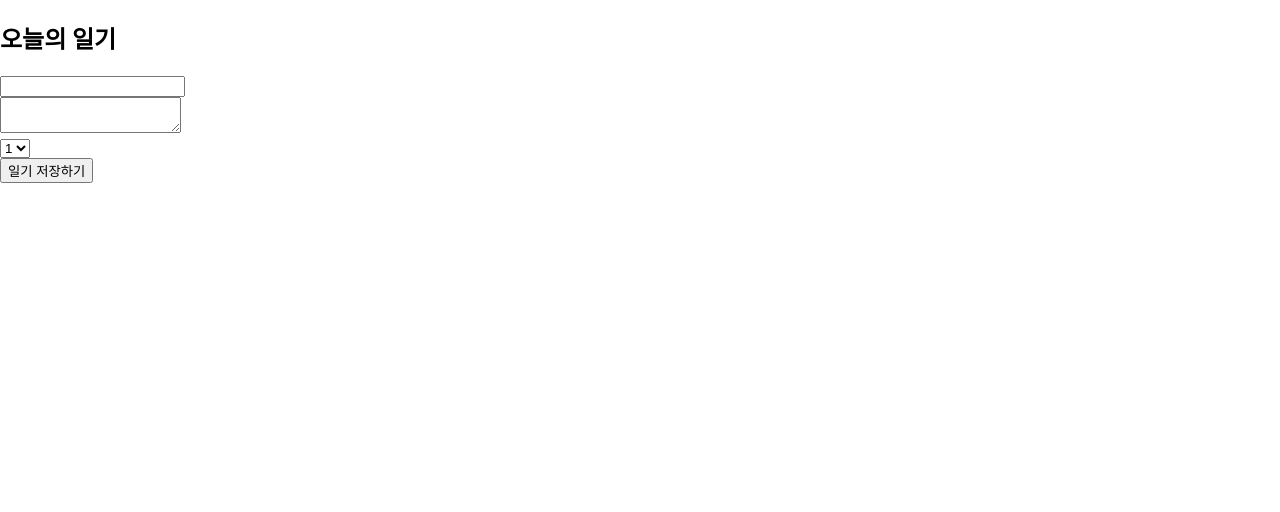
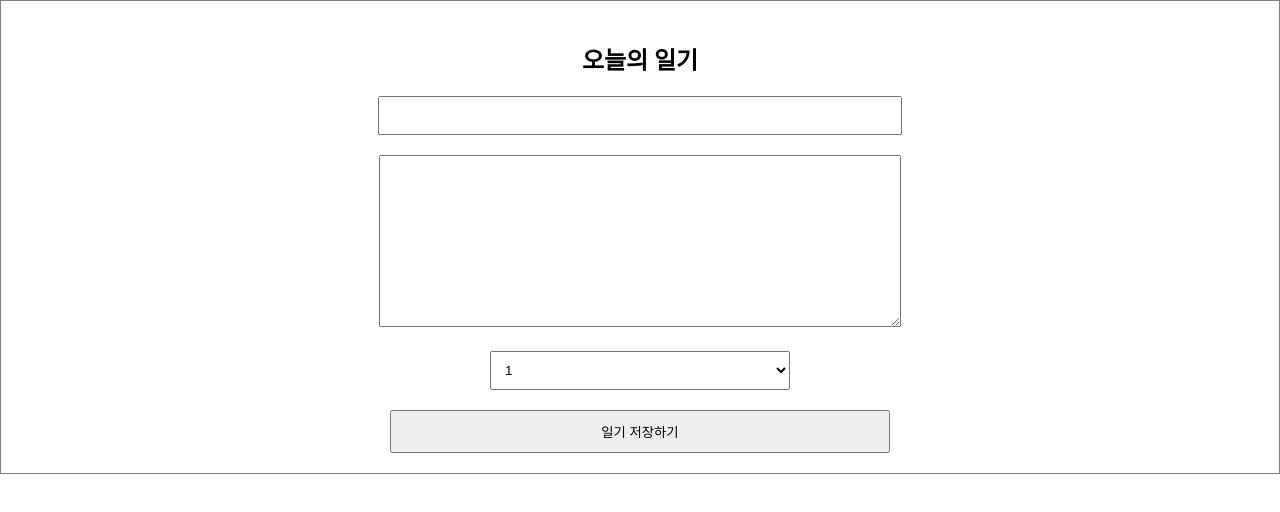
Before and after one commit to origin1508/simple-diary, a React (Create React App) app: page / in a window 1280 px wide. Shown: the top 512 px of the page. Built offline with nearby package versions, Linux system fonts and the light colour scheme.

Commit message:
style: DiaryEditor styling

```diff
--- a/src/App.css
+++ b/src/App.css
@@ -1,38 +1,28 @@
-.App {
+.DiaryEditor {
+  border: 1px solid gray;
   text-align: center;
+  padding: 20px;
 }
 
-.App-logo {
-  height: 40vmin;
-  pointer-events: none;
+.DiaryEditor input,
+textarea {
+  margin-bottom: 20px;
+  width: 500px;
+  padding: 10px;
 }
 
-@media (prefers-reduced-motion: no-preference) {
-  .App-logo {
-    animation: App-logo-spin infinite 20s linear;
-  }
+.DiaryEditor textarea {
+  height: 150px;
 }
 
-.App-header {
-  background-color: #282c34;
-  min-height: 100vh;
-  display: flex;
-  flex-direction: column;
-  align-items: center;
-  justify-content: center;
-  font-size: calc(10px + 2vmin);
-  color: white;
+.DiaryEditor select {
+  width: 300px;
+  padding: 10px;
+  margin-bottom: 20px;
 }
 
-.App-link {
-  color: #61dafb;
+.DiaryEditor button {
+  width: 500px;
+  padding: 10px;
+  cursor: pointer;
 }
-
-@keyframes App-logo-spin {
-  from {
-    transform: rotate(0deg);
-  }
-  to {
-    transform: rotate(360deg);
-  }
-}
```
